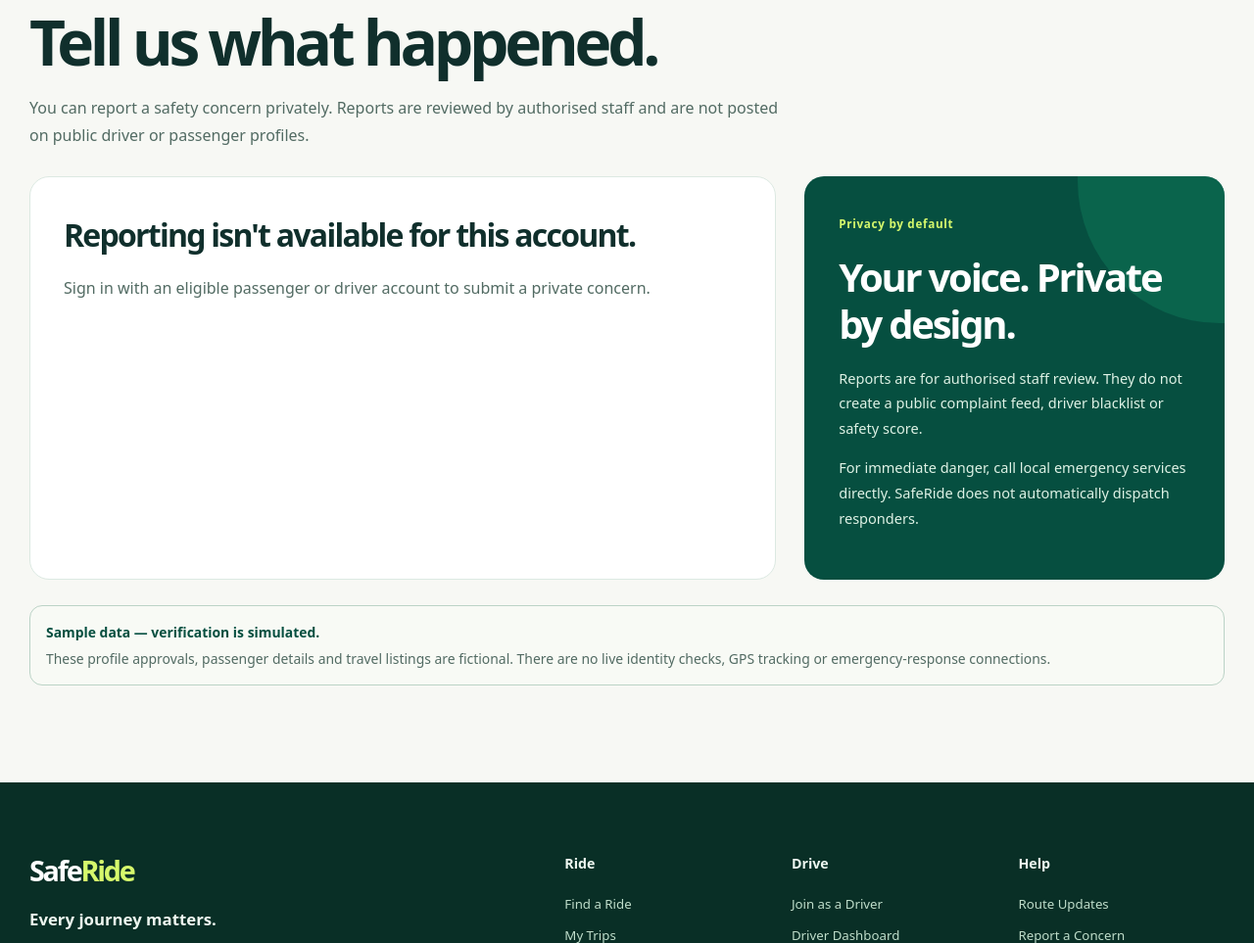
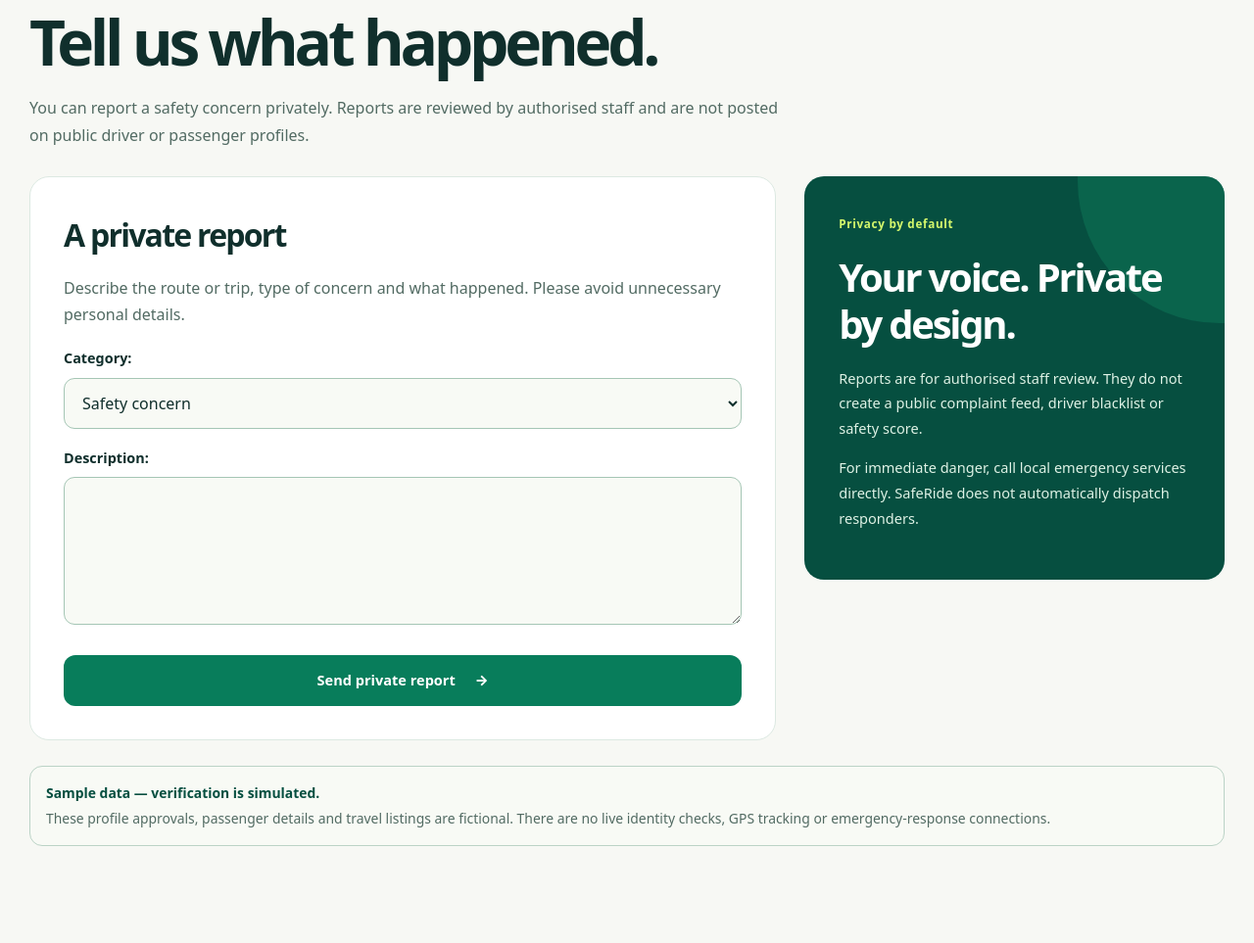
Before and after one commit to saferide-l2e/saferide, a Django app: page /safety/reports/ in a window 1280 px wide. Shown: the part 208-1171 px from the top of the page at 98% size. Run offline with Django 5.2, Linux system fonts and the light colour scheme; the visitor is signed in with stand-in values (Sample User, id 1); parts of the project's set-up code (start-up, migrations or seed data) failed here and were passed over.

Commit message:
feat(integration): enable live booking history, offer acceptance, trip reports and driver transitions

```diff
--- a/apps/safety/views.py
+++ b/apps/safety/views.py
@@ -2,6 +2,7 @@ from django.contrib import messages
 from django.contrib.auth.decorators import login_required
 from django.core.exceptions import PermissionDenied, ValidationError
 from django.shortcuts import get_object_or_404, redirect, render
+from django.urls import reverse
 from django.views.decorators.http import require_http_methods
 
 from apps.bookings.models import Booking
@@ -32,7 +33,15 @@ def review_booking(request, booking_id):
             raise
         except ValidationError as exc:
             form.add_error(None, "; ".join(exc.messages))
-    return render(request, "safety/review_form.html", {"form": form, "booking": booking})
+    completed = booking.status == "COMPLETED"
+    return render(request, "safety/review_form.html", {
+        "form": form, "booking": booking,
+        "can_review": booking.passenger_id == request.user.id,
+        "trip_is_completed": completed,
+        "has_reviewed": hasattr(booking, "review"),
+        "review_action": reverse("safety:review", args=[booking.pk]),
+        "report_url": reverse("safety:report_booking", args=[booking.pk]),
+    })
 
 
 @login_required
@@ -61,7 +70,11 @@ def report_incident(request, booking_id=None):
             raise
         except ValidationError as exc:
             form.add_error(None, "; ".join(exc.messages))
-    return render(request, "safety/incident_form.html", {"form": form, "booking": booking})
+    return render(request, "safety/incident_form.html", {
+        "form": form, "booking": booking, "can_report": True,
+        "report_action": reverse("safety:report_booking", args=[booking.pk])
+        if booking else reverse("safety:report"),
+    })
 
 
 @login_required
@@ -83,7 +96,11 @@ def route_update(request):
             raise
         except ValidationError as exc:
             form.add_error(None, "; ".join(exc.messages))
-    return render(request, "safety/route_update_form.html", {"form": form})
+    return render(request, "safety/route_update_form.html", {
+        "form": form, "can_submit": True,
+        "form_action": reverse("safety:route_update_new"),
+        "feed_url": reverse("safety:route_updates"),
+    })
 
 
 def route_updates(request):
@@ -93,4 +110,15 @@ def route_updates(request):
         .select_related("route", "reporter")
         .order_by("-occurred_at")
     )
-    return render(request, "safety/route_updates.html", {"updates": updates})
+    cards = [{
+        "status": update.status,
+        "type_label": update.get_type_display(),
+        "route_label": f"{update.route.origin_name} → {update.route.destination_name}",
+        "note": update.note,
+        "published_at": update.occurred_at,
+    } for update in updates]
+    return render(request, "safety/route_updates.html", {
+        "updates": cards,
+        "can_contribute": request.user.is_authenticated,
+        "contribute_url": reverse("safety:route_update_new"),
+    })
--- a/templates/accounts/login.html
+++ b/templates/accounts/login.html
@@ -21,7 +21,7 @@
       {% if next %}<input type="hidden" name="next" value="{{ next }}">{% endif %}
       <button class="button button--primary auth-submit" type="submit">Sign in securely <span aria-hidden="true">→</span></button>
       <p class="auth-switch">New to SafeRide?
-        {% url 'register' as named_register_url %}
+        {% url 'accounts:register' as named_register_url %}
         {% if register_url or named_register_url %}
           <a href="{{ register_url|default:named_register_url }}">Create an account</a>
         {% else %}
--- a/templates/accounts/register.html
+++ b/templates/accounts/register.html
@@ -21,7 +21,7 @@
       <p class="form-privacy">Your password is stored securely by SafeRide. Do not upload identity documents or share a password with another person.</p>
       <button class="button button--primary auth-submit" type="submit">Create account <span aria-hidden="true">→</span></button>
       <p class="auth-switch">Already have an account?
-        {% url 'login' as named_login_url %}
+        {% url 'accounts:login' as named_login_url %}
         {% if login_url or named_login_url %}
           <a href="{{ login_url|default:named_login_url }}">Sign in</a>
         {% else %}
--- a/templates/booking/hold.html
+++ b/templates/booking/hold.html
@@ -61,6 +61,8 @@
           {% else %}
             <p>This boarding code is not available for the current booking status.</p>
           {% endif %}
+          {% if confirm_action %}<form method="post" action="{{ confirm_action }}">{% csrf_token %}<button type="submit" class="button button--primary">Confirm I have arrived →</button></form>{% endif %}
+          {% if review_url %}<a class="button button--outline" href="{{ review_url }}">Rate this journey →</a>{% endif %}
           {% if booking.status == "HELD" and cancel_action %}
             <form method="post" action="{{ cancel_action }}" data-one-time-submit>{% csrf_token %}<button class="button button--outline boarding-pass__cancel" type="submit">Cancel my reservation</button></form>
           {% endif %}
--- a/templates/driver/departure_manage.html
+++ b/templates/driver/departure_manage.html
@@ -9,11 +9,12 @@
 <div class="driver-stats"><article class="driver-stat"><span>Confirmed aboard</span><strong>{{ departure.boarded_count }}</strong></article><article class="driver-stat"><span>Seats held</span><strong>{{ departure.held_count }}</strong></article><article class="driver-stat"><span>Bus capacity</span><strong>{{ departure.capacity }}</strong></article></div>
 <div class="driver-home__grid"><article class="departure-form-card"><h2>Manage departure</h2>
 <p>Current status: <strong>{{ departure.status_label }}</strong></p>
-{% if can_close or can_start or can_arrive or can_cancel %}
+{% if departure.status == "DRAFT" or can_close or can_start or can_arrive or can_cancel %}
 <form method="post" action="{{ transition_action }}">{% csrf_token %}
+{% if departure.status == "DRAFT" %}<button class="button button--primary" name="action" value="publish">Open boarding</button>{% endif %}
 {% if can_close %}<button class="button button--primary" name="action" value="close_boarding">Close boarding</button>{% endif %}
 {% if can_start %}<button class="button button--primary" name="action" value="start_trip">Start trip</button>{% endif %}
-{% if can_arrive %}<button class="button button--primary" name="action" value="arrive">Mark driver arrival</button>{% endif %}
+{% if can_arrive %}<button class="button button--primary" name="action" value="mark_arrived">Mark driver arrival</button>{% endif %}
 {% if can_cancel %}<button class="button button--outline" name="action" value="cancel">Cancel departure</button>{% endif %}
 </form>{% endif %}
 <h2>Private passenger roster</h2>
--- a/templates/passenger/bus_detail.html
+++ b/templates/passenger/bus_detail.html
@@ -80,7 +80,9 @@
             {% elif not bus.is_open %}<strong>Bookings are closed</strong><p>This departure isn't accepting reservations.</p>
             {% else %}<strong>{{ bus.available_seats }} seats available</strong><p>Your reservation is only confirmed after the server accepts it.</p>{% endif %}
           </div>
-          {% if bus.is_open and not bus.is_full and can_reserve and reserve_action %}
+          {% if booking_url %}
+            <a class="button button--primary detail-submit" href="{{ booking_url }}">View my reservation <span aria-hidden="true">→</span></a>
+          {% elif bus.is_open and not bus.is_full and can_reserve and reserve_action %}
             <form method="post" action="{{ reserve_action }}">{% csrf_token %}<button class="button button--primary detail-submit" type="submit">Reserve one seat <span aria-hidden="true">→</span></button></form>
           {% elif bus.is_full and can_join_waitlist and waitlist_action %}
             <form method="post" action="{{ waitlist_action }}">{% csrf_token %}<button class="button button--primary detail-submit" type="submit">Join waitlist <span aria-hidden="true">→</span></button></form>
```
Also changed, not shown: templates/booking/my_bookings.html (added, +29 -0 lines).
